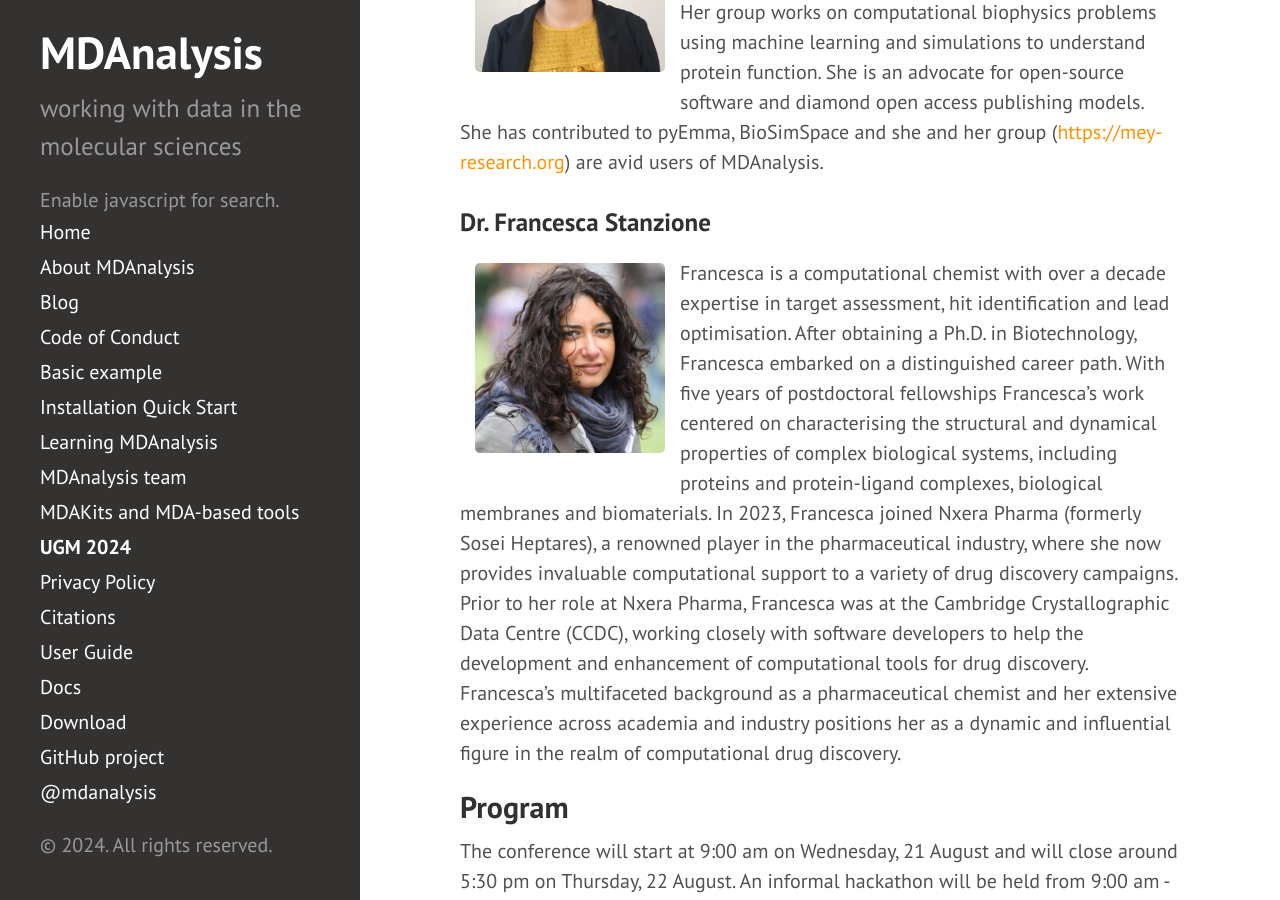
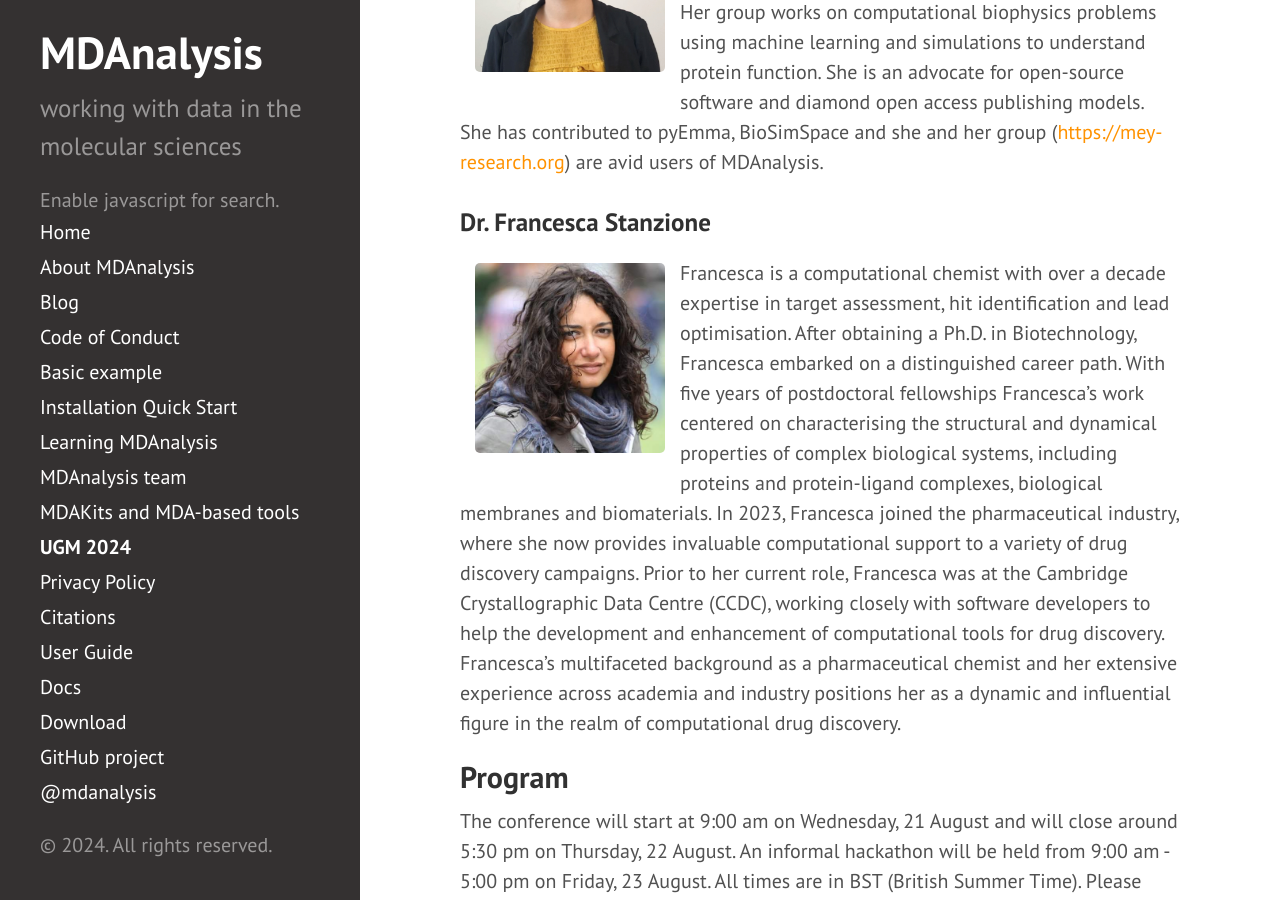
Before and after one commit to MDAnalysis/MDAnalysis.github.io, a Jekyll site: the page built from pages/ugm2024.md, in a window 1280 px wide and 900 px high, scrolled down 1947 px. Built offline with Jekyll 4.4.1, drawn with Linux system fonts in a browser that asks for light colours; comment, search, counter and statistics services are not loaded.

Commit message:
Remove Nxera from Francesca's affiliation

```diff
--- a/pages/ugm2024.md
+++ b/pages/ugm2024.md
@@ -58,7 +58,7 @@ src="/public/images/UGM2024photo_Stanzione.jpg"
 title="Dr. Francesca Stanzione" alt="Dr. Francesca Stanzione"
 style="float: left; width: 220px; height: 220px; border-radius: 20px; border: 15px solid white" />
 
-Francesca is a computational chemist with over a decade expertise in target assessment, hit identification and lead optimisation. After obtaining a Ph.D. in Biotechnology, Francesca embarked on a distinguished career path. With five years of postdoctoral fellowships Francesca’s work centered on characterising the structural and dynamical properties of complex biological systems, including proteins and protein-ligand complexes, biological membranes and biomaterials. In 2023, Francesca joined Nxera Pharma (formerly Sosei Heptares), a renowned player in the pharmaceutical industry, where she now provides invaluable computational support to a variety of drug discovery campaigns. Prior to her role at Nxera Pharma, Francesca was at the Cambridge Crystallographic Data Centre (CCDC), working closely with software developers to help the development and enhancement of computational tools for drug discovery. Francesca's multifaceted background as a pharmaceutical chemist and her extensive experience across academia and industry positions her as a dynamic and influential figure in the realm of computational drug discovery.
+Francesca is a computational chemist with over a decade expertise in target assessment, hit identification and lead optimisation. After obtaining a Ph.D. in Biotechnology, Francesca embarked on a distinguished career path. With five years of postdoctoral fellowships Francesca’s work centered on characterising the structural and dynamical properties of complex biological systems, including proteins and protein-ligand complexes, biological membranes and biomaterials. In 2023, Francesca joined the pharmaceutical industry, where she now provides invaluable computational support to a variety of drug discovery campaigns. Prior to her current role, Francesca was at the Cambridge Crystallographic Data Centre (CCDC), working closely with software developers to help the development and enhancement of computational tools for drug discovery. Francesca's multifaceted background as a pharmaceutical chemist and her extensive experience across academia and industry positions her as a dynamic and influential figure in the realm of computational drug discovery.
 
 ## Program
 The conference will start at 9:00 am on Wednesday, 21 August and will close around 5:30 pm on Thursday, 22 August. An informal hackathon will be held from 9:00 am - 5:00 pm on Friday, 23 August. All times are in BST (British Summer Time). Please note this is a tentative schedule and is subject to change.
```
